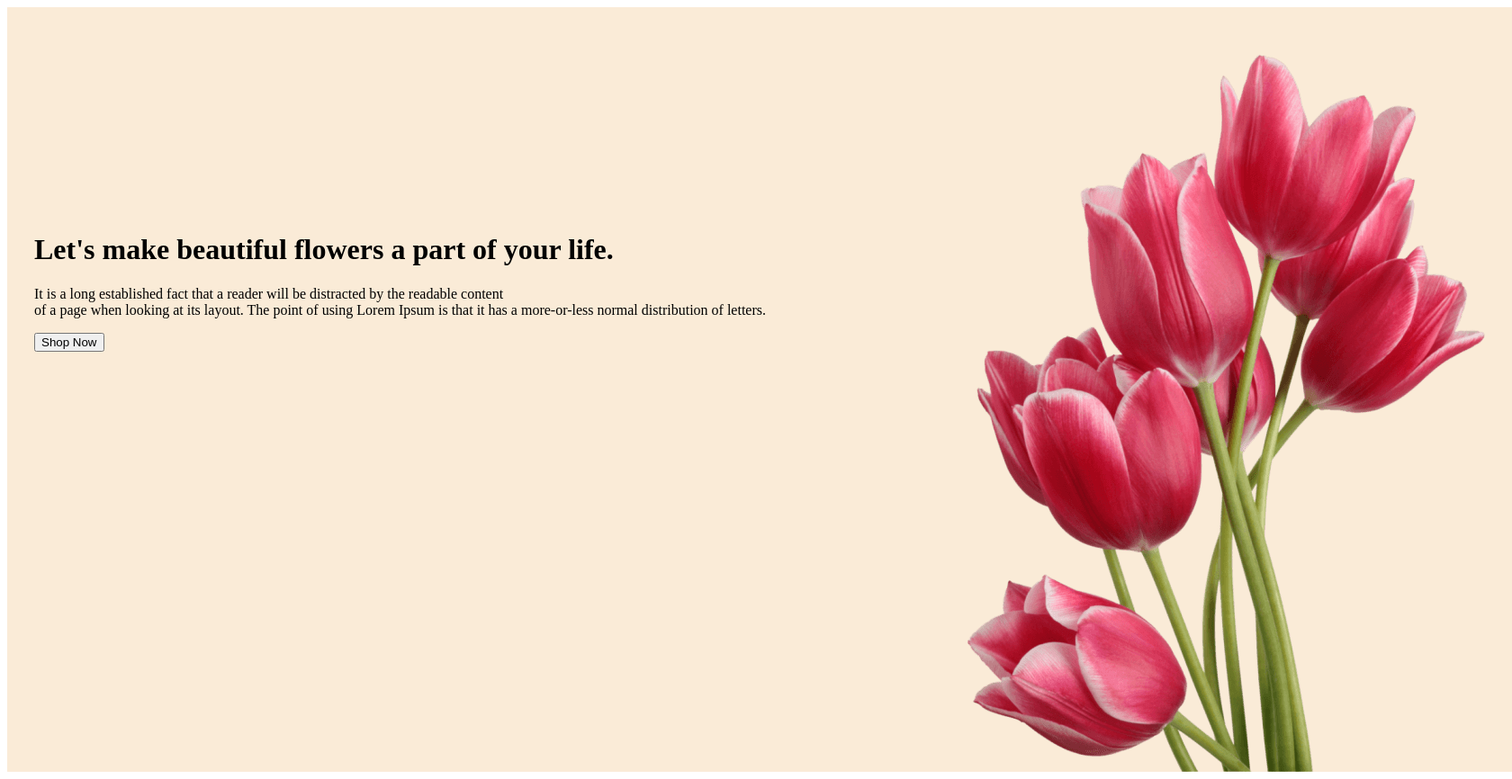
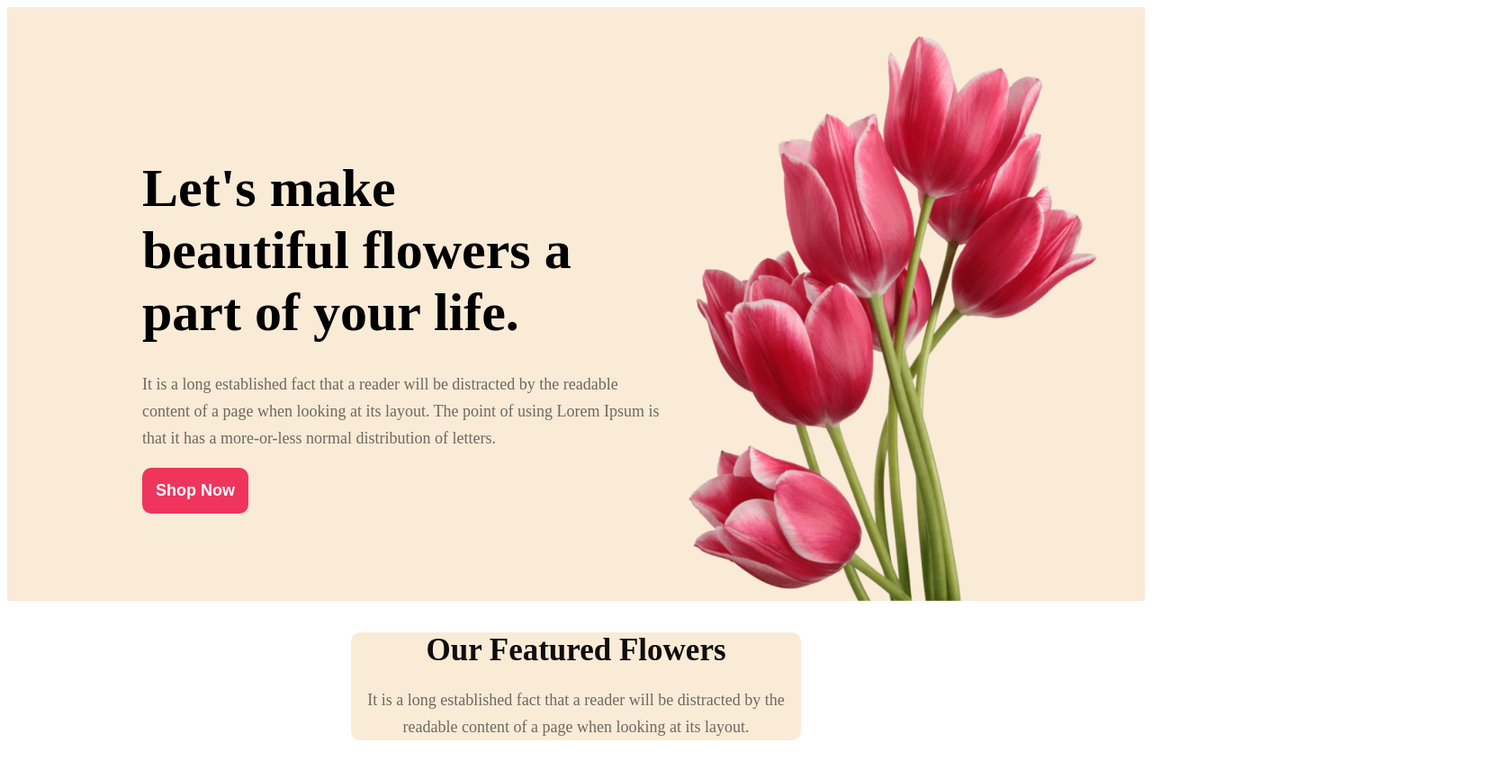
Before and after one commit to Ashraful-alam1184/online-flower-shop, a plain HTML site: page index.html in a window 1280 px wide. Shown: the whole page at 90% size, 1680 px wide, since content can reach past the window. After the commit the page ends 841 px from the top, so only its background shows below. Drawn offline with Linux system fonts and the light colour scheme.

Commit message:
section content added

```diff
--- a/index.html
+++ b/index.html
@@ -4,19 +4,29 @@
     <meta charset="UTF-8">
     <meta name="viewport" content="width=device-width, initial-scale=1.0">
     <title>My Online Flower Shop</title>
+    <link rel="preconnect" href="https://fonts.googleapis.com">
+<link rel="preconnect" href="https://fonts.gstatic.com" crossorigin>
+<link href="https://fonts.googleapis.com/css2?family=Open+Sans:wght@400;700;800&display=swap" rel="stylesheet">
     <link rel="stylesheet" href="styles/style.css">
 </head>
 <body>
     <header class="header">
         <div class="banner">
             <div class="banner-content">
-                <h1 class="name">Let's make beautiful flowers a part of your life.</h1>
-                <p class="banner-des">It is a long established fact that a reader will be distracted by the readable content <br> of a page when looking at its layout. The point of using Lorem Ipsum is that it has a more-or-less normal distribution of letters.</p>
+                <h1 class="banner-title">Let's make <br> beautiful flowers a <br> part of your life.</h1>
+                <p class="banner-des">It is a long established fact that a reader will be distracted by the readable content of a page when looking at its layout. The point of using Lorem Ipsum is that it has a more-or-less normal distribution of letters.</p>
                 <button class="btn-primary">Shop Now</button>
 
             </div>
+            <img class="flower1" src="image/pngwing 10.png" alt="">
         </div>
 
     </header>
+    <main>
+        <section class="section-content">
+            <h3 class="section-title">Our Featured Flowers</h3>
+            <p class="section-description">It is a long established fact that a reader will be distracted by the readable content of a page when looking at its layout.</p>
+        </section>
+    </main>
 </body>
 </html>
--- a/styles/style.css
+++ b/styles/style.css
@@ -1,19 +1,63 @@
 
 .banner{
-    padding: 30px;
+    padding: 30px 30px 0px 150px;
     display: flex;
     align-items: center;
     justify-content: space-between;
 }
+.banner-title{
+    font-size: 60px;
+    font-weight: 800;
+    font-family: font-family Open Sans sans-serif;
+    margin-bottom: 30px;
+
+}
+.banner-des{
+    color: rgba(17, 16, 16, 0.6);
+    font-size: 18px;
+    font-style: normal;
+    font-weight: 400;
+    line-height: 30px;
+    margin-top: 30px;
+}
+.banner-content{
+    max-width: 700px;
+}
+.banner .flower1{
+    width: 500px;
+}
 .header{
     background-color: antiquewhite;
-    background-position: bottom right;
-    background-image: url('../image/pngwing\ 10.png');
-    background-repeat: no-repeat;
-    width: 1672px;
-    height: 850px;
-    flex-shrink: 0;
+
 }
-.banner-content{
-    margin-top: 200px;
+.btn-primary{
+    border-radius: 10px;
+    background-color: #f0355d;
+    border: 0;
+    color: white;
+    font-size: 18px;
+    font-weight: 700;
+    padding: 15px 15px;
+
 }
+.section-content{
+    margin-top: 100px;
+    background-color: antiquewhite;
+    border-radius: 10px;
+    max-width: 500px;
+    margin: 0 auto;
+}
+.section-title{
+    color: #0f0c0c;
+    font-size: 35px;
+    text-align: center;
+    margin-bottom: 0px;
+}
+.section-description{
+    color: rgba(19, 18, 18, 0.6);
+    font-size: 18px;
+    font-weight: 400;
+    line-height: 30px;
+    text-align: center;
+    margin-top: 20px;
+}
```
